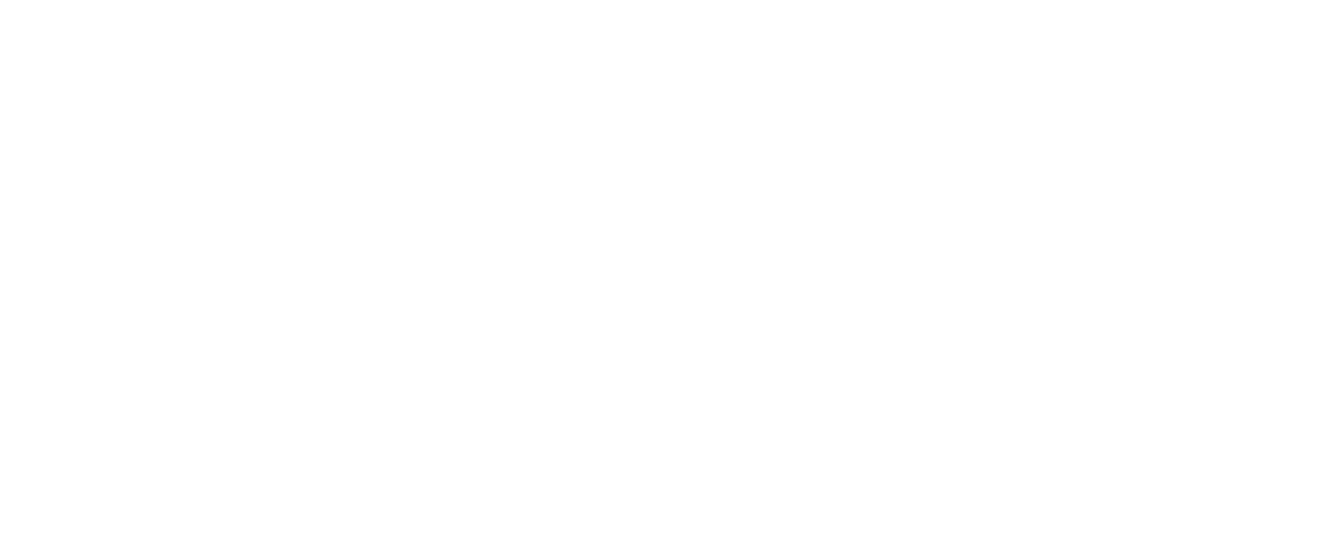
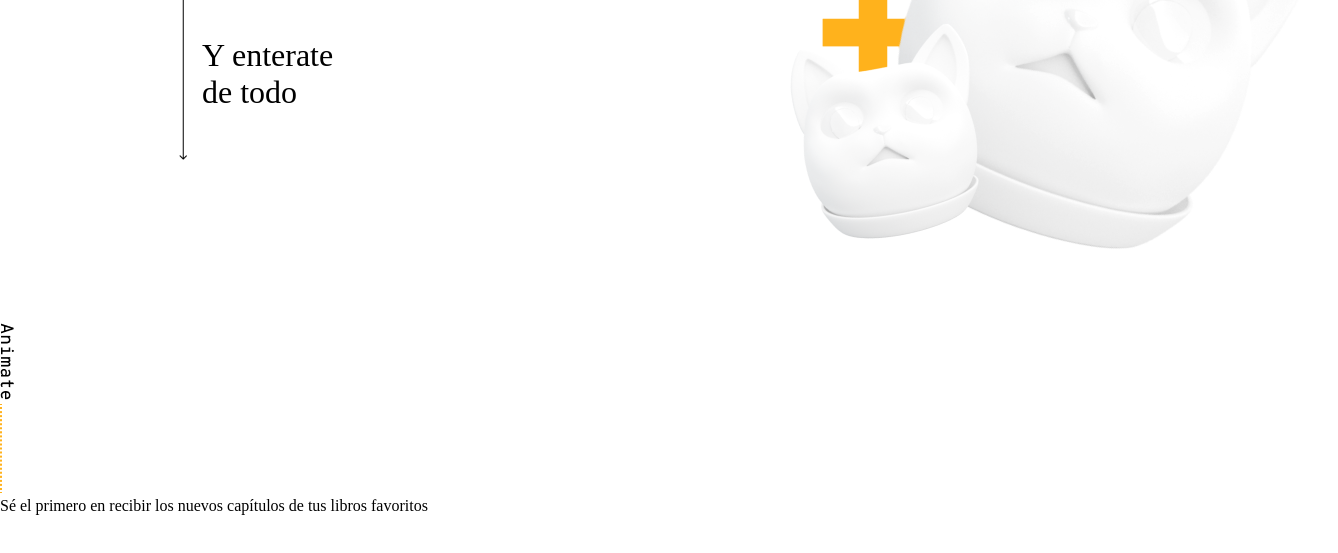
Before and after one commit to HerreraJoaquin/Taller2, a plain HTML site: page inicio landing/index.html in a window 1280 px wide. Shown: the part 895-1448 px from the top of the page, 1338 px wide, since content can reach past the window. Before the commit the page ends 942 px from the top, so only its background shows below. Drawn offline with Linux system fonts and the light colour scheme; a web font is replaced by a local one.

Commit message:
index.html

```diff
--- a/inicio landing/index.html
+++ b/inicio landing/index.html
@@ -64,6 +64,11 @@
             <div>
                 <button class="button">LO QUIERO</button>
             </div>
+            <div>
+                <img src="img/Group 38.png" class="grupo-38" >
+
+            </div>
+
         </div>
 
 
@@ -71,6 +76,20 @@
     </section>
 
 
+    <section class="contenedor-tarjetas2">
+
+        <div class="seccion-2">
+            <div class="animate">
+                <img src="img/Animate.png" alt="">
+            </div>
+            <div class="primerbullet">
+                <div class="linea10"><img src="img/Line 10.png" ></div>
+                <p class="textobullet">Sé el primero en recibir los nuevos capítulos de tus libros favoritos</p>
+            </div>
+        </div>
+
+    </section>
+
 
 </body>
 </html>
```
